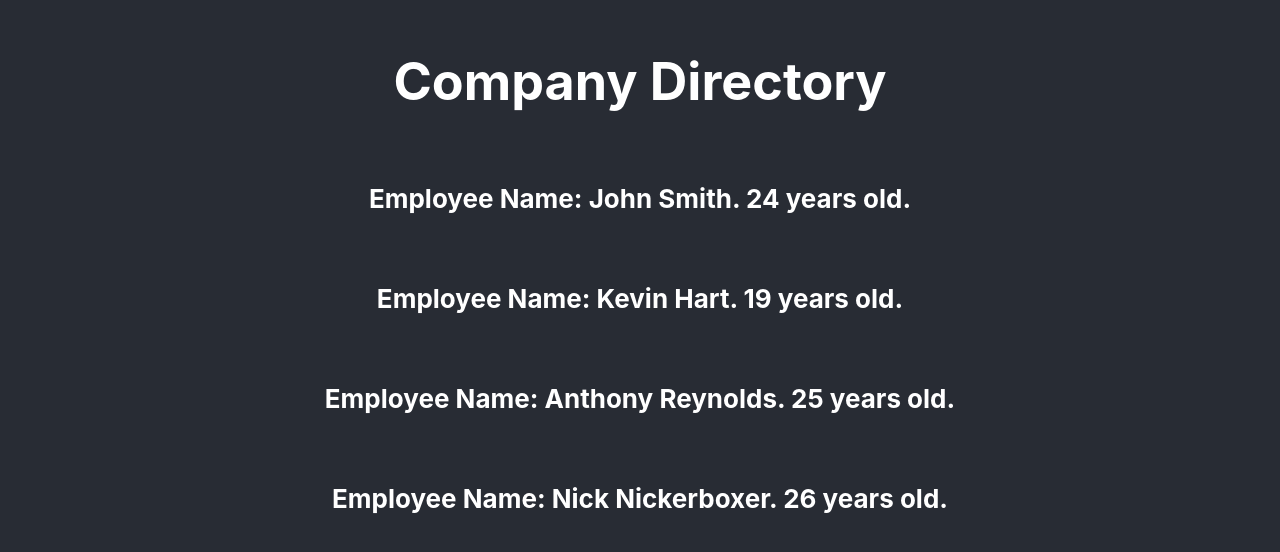
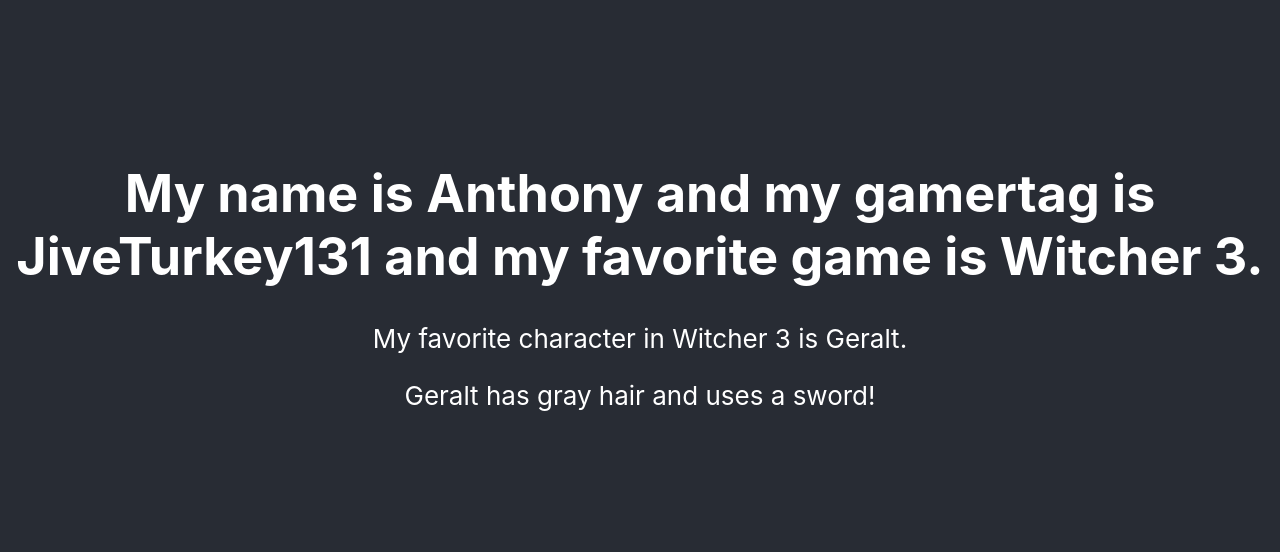
Before and after one commit to AntReyn12/react-practice, a React (Create React App) app: page / in a window 1280 px wide. Shown: the part 118-670 px from the top of the page. Built offline with nearby package versions, Linux system fonts and the light colour scheme.

Commit message:
practiced destructuring objects

```diff
--- a/src/App.js
+++ b/src/App.js
@@ -1,42 +1,12 @@
 import React from "react";
-import './App.css';
-import Employee from "./Employee";
-
-const employeeInfo = [
-  {
-    firstName : "John",
-    lastName : "Smith",
-    age : "24",
-  },
-  {
-    firstName : "Kevin",
-    lastName : "Hart",
-    age : "19",
-  },
-  {
-    firstName : "Anthony",
-    lastName : "Reynolds",
-    age : "25",
-  },
-  {
-    firstName : "Nick",
-    lastName : "Nickerboxer",
-    age : "26",
-  },
-];
+import "./App.css";
+import Gamer from "./Destructuring";
 
 function App() {
-
   return (
     <div className="App">
       <header className="App-header">
-        <h1>Company Directory</h1>
-       {employeeInfo.map((employee) => {
-         const { firstName, lastName, age } = employee;
-        return(
-          <Employee firstName={firstName} lastName = {lastName} age={age} />
-        );
-       })}
+        <Gamer />
       </header>
     </div>
   );
--- a/src/Counter.jsx
+++ b/src/Counter.jsx
@@ -1,4 +1,4 @@
-import React, { useState } from "react";
+import React, {useState} from "react";
 
 const Counter = () => {
   const [count, setCount] = useState(0);
@@ -11,7 +11,7 @@ const Counter = () => {
     setCount(count - 2);
   };
 
-    return(
+  return (
     <div>
       <p>The current count is: {count}</p>
       <button onClick={handleIncrease}>Increase by 2</button>
--- /dev/null
+++ b/src/Destructuring.jsx
@@ -0,0 +1,34 @@
+import React from "react";
+
+const gamerInfo = {
+  gamertag: "JiveTurkey131",
+  name: "Anthony",
+  favoriteGame: "Witcher 3",
+  hoursPlayed: "25",
+  favoriteCharacter: {
+    name: "Geralt",
+    weapon: "sword",
+    hairColor: "gray",
+  },
+};
+const {gamertag, name: gamerName, favoriteGame, favoriteCharacter} = gamerInfo;
+const {name, weapon, hairColor} = favoriteCharacter;
+
+const Gamer = () => {
+  return (
+    <div>
+      <h1>
+        My name is {gamerName} and my gamertag is {gamertag} and my favorite
+        game is {favoriteGame}.
+      </h1>
+      <p>
+        My favorite character in {favoriteGame} is {name}.
+      </p>
+      <p>
+        {name} has {hairColor} hair and uses a {weapon}!
+      </p>
+    </div>
+  );
+};
+
+export default Gamer;
--- a/src/Employee.jsx
+++ b/src/Employee.jsx
@@ -1,13 +1,35 @@
 import React from "react";
 
+const employeeInfo = [
+  {
+    firstName: "John",
+    lastName: "Smith",
+    age: "24",
+  },
+  {
+    firstName: "Kevin",
+    lastName: "Hart",
+    age: "19",
+  },
+  {
+    firstName: "Anthony",
+    lastName: "Reynolds",
+    age: "25",
+  },
+  {
+    firstName: "Nick",
+    lastName: "Nickerboxer",
+    age: "26",
+  },
+];
+
 const Employee = (props) => {
-
-    const { firstName, lastName, age } = props;
-    return(
-        <h4>
-            Employee Name: {firstName} {lastName}. {age} years old.
-        </h4>
-    );
+  const {firstName, lastName, age} = props;
+  return (
+    <h4>
+      Employee Name: {firstName} {lastName}. {age} years old.
+    </h4>
+  );
 };
 
 export default Employee;
```
Lines whose indentation alone changed are shown as unchanged.
